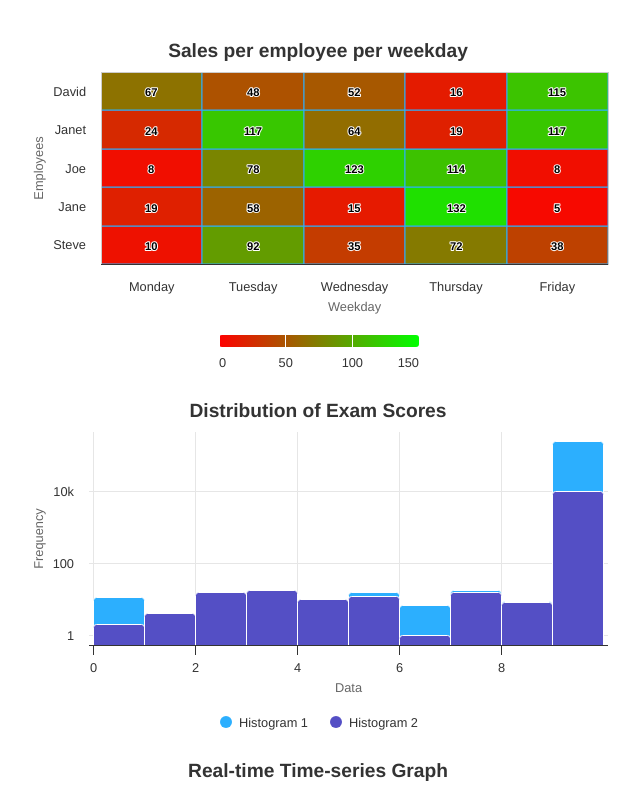
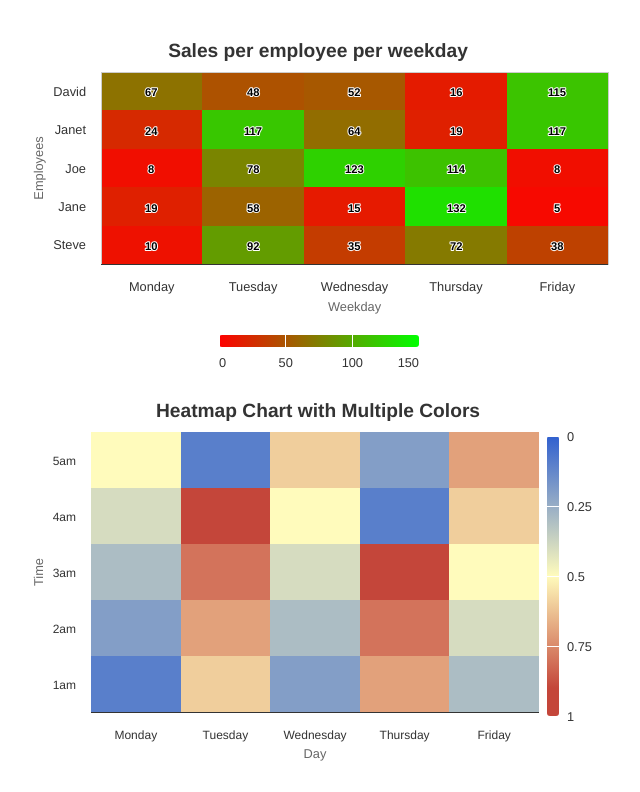
Before and after one commit to gitOfKumarSathish/Chartjs, a React (Vite) app: page / in a window 1280 px wide. Shown: the top 792 px of the page, without its empty margins (322-962 px from the left). Built offline with nearby package versions, Linux system fonts and the light colour scheme.

Commit message:
experiments

```diff
--- a/src/App.tsx
+++ b/src/App.tsx
@@ -5,6 +5,10 @@ import HeatmapChart from './components/charts/HeatMap';
 import HistogramChart from './components/charts/Histogram';
 import RealTimeChart from './components/charts/RealTimeChart';
 import BarChart from './components/charts/BarChart';
+import SpectrogramChart from './components/charts/Spectogram';
+import WaterfallChart from './components/charts/WaterfallChart';
+import TimelineChart from './components/charts/TimelineChart';
+import HeatmapChart2 from './components/charts/HeatMap2';
 
 function App() {
 
@@ -12,6 +16,10 @@ function App() {
     <>
       {/* <HeatmapHistogramChart /> */}
       <HeatmapChart />
+      <HeatmapChart2 />
+      <TimelineChart />
+      <SpectrogramChart />
+      <WaterfallChart />
       <HistogramChart />
       <RealTimeChart />
       <BarChart />
--- a/src/components/charts/BarChart.tsx
+++ b/src/components/charts/BarChart.tsx
@@ -8,7 +8,7 @@ HighchartsMore(Highcharts);
 
 const options = {
     chart: {
-        type: "line",
+        type: "spline",
         // type: "bar",
         zoomType: "xy",
     },
--- /dev/null
+++ b/src/components/charts/HeatMap2.tsx
@@ -0,0 +1,121 @@
+import React, { Component } from 'react';
+import Highcharts from 'highcharts';
+import HighchartsReact from 'highcharts-react-official';
+import HighchartsHeatmap from 'highcharts/modules/heatmap';
+
+// Initialize the heatmap module
+HighchartsHeatmap(Highcharts);
+
+class HeatmapChart2 extends Component {
+    render() {
+        const options = {
+            chart: {
+                type: 'heatmap',
+                marginTop: 40,
+                marginBottom: 80,
+                // plotBorderWidth: 0
+            },
+            title: {
+                text: 'Heatmap Chart with Multiple Colors'
+            },
+
+            xAxis: {
+                categories: ['Monday', 'Tuesday', 'Wednesday', 'Thursday', 'Friday'],
+                title: {
+                    text: 'Day'
+                },
+                labels: {
+                    style: {
+                        fontSize: '12px'
+                    }
+                }
+            },
+            yAxis: {
+                categories: ['1am', '2am', '3am', '4am', '5am'],
+                title: {
+                    text: 'Time'
+                },
+                labels: {
+                    style: {
+                        fontSize: '12px'
+                    }
+                }
+            },
+            colorAxis: {
+                stops: [
+                    [0, '#3060cf'],
+                    [0.5, '#fffbbc'],
+                    [0.9, '#c4463a']
+                ],
+                min: 0,
+                max: 1,
+                startOnTick: false,
+                endOnTick: false,
+                labels: {
+                    format: '{value}'
+                }
+            },
+            series: [{
+                borderWidth: 1,
+                data: [
+                    [0, 0, 0.1],
+                    [0, 1, 0.2],
+                    [0, 2, 0.3],
+                    [0, 3, 0.4],
+                    [0, 4, 0.5],
+                    [1, 0, 0.6],
+                    [1, 1, 0.7],
+                    [1, 2, 0.8],
+                    [1, 3, 0.9],
+                    [1, 4, 0.1],
+                    [2, 0, 0.2],
+                    [2, 1, 0.3],
+                    [2, 2, 0.4],
+                    [2, 3, 0.5],
+                    [2, 4, 0.6],
+                    [3, 0, 0.7],
+                    [3, 1, 0.8],
+                    [3, 2, 0.9],
+                    [3, 3, 0.1],
+                    [3, 4, 0.2],
+                    [4, 0, 0.3],
+                    [4, 1, 0.4],
+                    [4, 2, 0.5],
+                    [4, 3, 0.6],
+                    [4, 4, 0.7]
+                ],
+                dataLabels: {
+                    enabled: false, // show value on top of Boxes
+                    color: '#000000'
+                }
+            }],
+            plotOptions: {
+                heatmap: {
+                    borderWidth: 0, // Set border width to 0
+                    states: {
+                        hover: {
+                            brightness: 0.1
+                        }
+                    }
+                }
+            },
+            legend: {
+                align: 'right',
+                layout: 'vertical',
+                margin: 0,
+                verticalAlign: 'top',
+                y: 25,
+                symbolHeight: 280
+            }
+        };
+
+        return (
+            <HighchartsReact
+                highcharts={Highcharts}
+                options={options}
+            />
+        );
+    }
+}
+
+export default HeatmapChart2;
--- /dev/null
+++ b/src/components/charts/Spectogram.tsx
@@ -0,0 +1,87 @@
+import React, { Component } from 'react';
+import Highcharts from 'highcharts';
+import HighchartsReact from 'highcharts-react-official';
+import HighchartsHeatmap from 'highcharts/modules/heatmap';
+import HighchartsSpectrogram from 'highcharts/modules/solid-gauge';
+
+// Initialize the heatmap and spectrogram modules
+HighchartsHeatmap(Highcharts);
+HighchartsSpectrogram(Highcharts);
+
+class SpectrogramChart extends Component {
+    render() {
+        const options = {
+            chart: {
+                type: 'heatmap'
+            },
+            title: {
+                text: 'Spectrogram Chart'
+            },
+            xAxis: {
+                categories: ['Monday', 'Tuesday', 'Wednesday', 'Thursday', 'Friday'],
+                title: {
+                    text: 'Day'
+                }
+            },
+            yAxis: {
+                categories: ['1am', '2am', '3am', '4am', '5am'],
+                title: {
+                    text: 'Time'
+                }
+            },
+            colorAxis: {
+                min: 0,
+                max: 1,
+                stops: [
+                    [0, '#3060cf'],
+                    [0.5, '#fffbbc'],
+                    [0.9, '#c4463a']
+                ]
+            },
+            series: [{
+                name: 'Spectrogram',
+                borderWidth: 0,
+                data: [
+                    [0, 0, 0.1],
+                    [0, 1, 0.2],
+                    [0, 2, 0.3],
+                    [0, 3, 0.4],
+                    [0, 4, 0.5],
+                    [1, 0, 0.6],
+                    [1, 1, 0.7],
+                    [1, 2, 0.8],
+                    [1, 3, 0.9],
+                    [1, 4, 0.1],
+                    [2, 0, 0.2],
+                    [2, 1, 0.3],
+                    [2, 2, 0.4],
+                    [2, 3, 0.5],
+                    [2, 4, 0.6],
+                    [3, 0, 0.7],
+                    [3, 1, 0.8],
+                    [3, 2, 0.9],
+                    [3, 3, 0.1],
+                    [3, 4, 0.2],
+                    [4, 0, 0.3],
+                    [4, 1, 0.4],
+                    [4, 2, 0.5],
+                    [4, 3, 0.6],
+                    [4, 4, 0.7]
+                ],
+                dataLabels: {
+                    enabled: true,
+                    color: '#000000'
+                }
+            }]
+        };
+
+        return (
+            <HighchartsReact
+                highcharts={Highcharts}
+                options={options}
+            />
+        );
+    }
+}
+
+export default SpectrogramChart;
--- /dev/null
+++ b/src/components/charts/TimelineChart.tsx
@@ -0,0 +1,60 @@
+import React from 'react';
+import Highcharts from 'highcharts';
+import HighchartsReact from 'highcharts-react-official';
+import HighchartsTimeline from 'highcharts/modules/timeline';
+
+HighchartsTimeline(Highcharts);
+
+const options = {
+    chart: {
+        type: 'timeline'
+    },
+    title: {
+        text: 'Timeline Chart'
+    },
+    xAxis: {
+        type: 'datetime'
+    },
+    yAxis: {
+        title: {
+            text: null
+        }
+    },
+    tooltip: {
+        style: {
+            width: 300
+        }
+    },
+    series: [{
+        dataLabels: {
+            allowOverlap: false,
+            format: '<span style="color:{point.color}">● </span><span style="font-weight: bold;" > ' +
+                '{point.x:%d %b %Y}</span><br/>{point.label}'
+        },
+        marker: {
+            symbol: 'circle'
+        },
+        data: [{
+            x: Date.UTC(2021, 0, 1),
+            label: 'Event 1'
+        }, {
+            x: Date.UTC(2021, 2, 1),
+            label: 'Event 2'
+        }, {
+            x: Date.UTC(2021, 4, 1),
+            label: 'Event 3'
+        }, {
+            x: Date.UTC(2021, 6, 1),
+            label: 'Event 4'
+        }]
+    }]
+};
+
+const TimelineChart = () => (
+    <HighchartsReact
+        highcharts={Highcharts}
+        options={options}
+    />
+);
+
+export default TimelineChart;
--- /dev/null
+++ b/src/components/charts/WaterfallChart.tsx
@@ -0,0 +1,61 @@
+import React from 'react';
+import Highcharts from 'highcharts';
+import HighchartsReact from 'highcharts-react-official';
+
+const options = {
+    chart: {
+        type: 'waterfall'
+    },
+    title: {
+        text: 'Waterfall Chart'
+    },
+    xAxis: {
+        type: 'category'
+    },
+    yAxis: {
+        title: {
+            text: 'Value'
+        }
+    },
+    legend: {
+        enabled: false
+    },
+    tooltip: {
+        pointFormat: '<b>{point.y:,.2f}</b>'
+    },
+    series: [{
+        data: [{
+            name: 'Start',
+            y: 120000
+        }, {
+            name: 'Product Revenue',
+            y: 569000
+        }, {
+            name: 'Service Revenue',
+            y: 231000
+        }, {
+            name: 'Positive Balance',
+            isIntermediateSum: true,
+            color: Highcharts.getOptions().colors[1]
+        }, {
+            name: 'Fixed Costs',
+            y: -342000
+        }, {
+            name: 'Variable Costs',
+            y: -233000
+        }, {
+            name: 'Balance',
+            isSum: true,
+            color: Highcharts.getOptions().colors[0]
+        }]
+    }]
+};
+
+const WaterfallChart = () => (
+    <HighchartsReact
+        highcharts={Highcharts}
+        options={options}
+    />
+);
+
+export default WaterfallChart;
--- a/src/index.css
+++ b/src/index.css
@@ -76,3 +76,7 @@ button:focus-visible {
 text.highcharts-credits {
   display: none !important;
 }
+
+path.highcharts-point.highcharts-color-0 {
+  stroke: none !important;
+}
```
